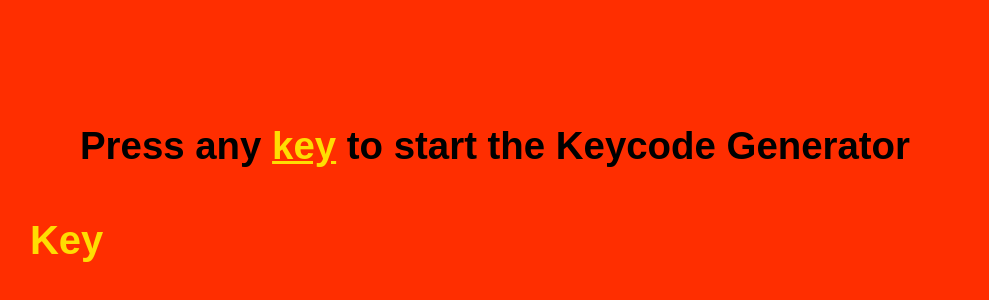
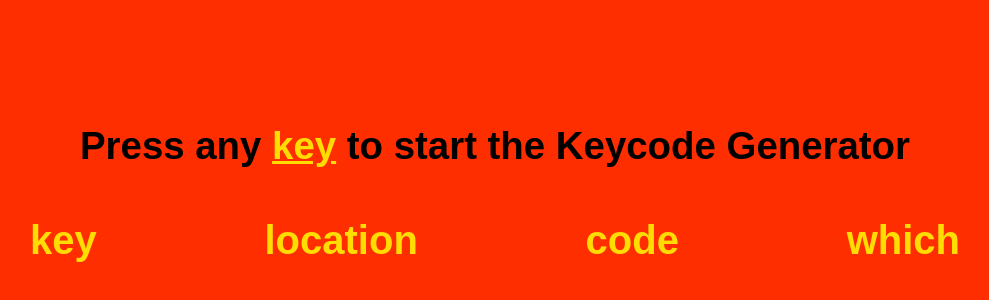
Before and after one commit to SayamDev/Week3---Key-Generator, a plain HTML site: page index.html in a window 1280 px wide. Shown: the part 232-532 px from the top of the page, without its empty margins (145-1134 px from the left). Drawn offline with Linux system fonts and the light colour scheme; a web font is replaced by a local one.

Commit message:
html events added

```diff
--- a/index.html
+++ b/index.html
@@ -20,18 +20,35 @@
 
         <div class="keysContainer">
             <header>
+
                 <h1>Press any <span class="define">key</span>  to start the Keycode Generator</h1>
             </header>
 
+            <div class="event_container">
+
                 <div class="key">
-                <p>Key</p>
+                    <p>key</p>
                     <h3 id="displayKey"></h3>
                 </div>
+
+                <div class="key">
+                    <p>location</p>
+                    <h3 id="displayLocation"></h3>
                 </div>
 
 
+                <div class="key">
+                    <p>code</p>
+                    <h3 id="displayCode"></h3>
+                </div>
 
+                <div class="key">
+                    <p>which</p>
+                    <h3 id="displayWhich"></h3>
+                </div>
 
+            </div>
+        </div>
 
     </div>
 
```
Lines whose indentation alone changed are shown as unchanged.
